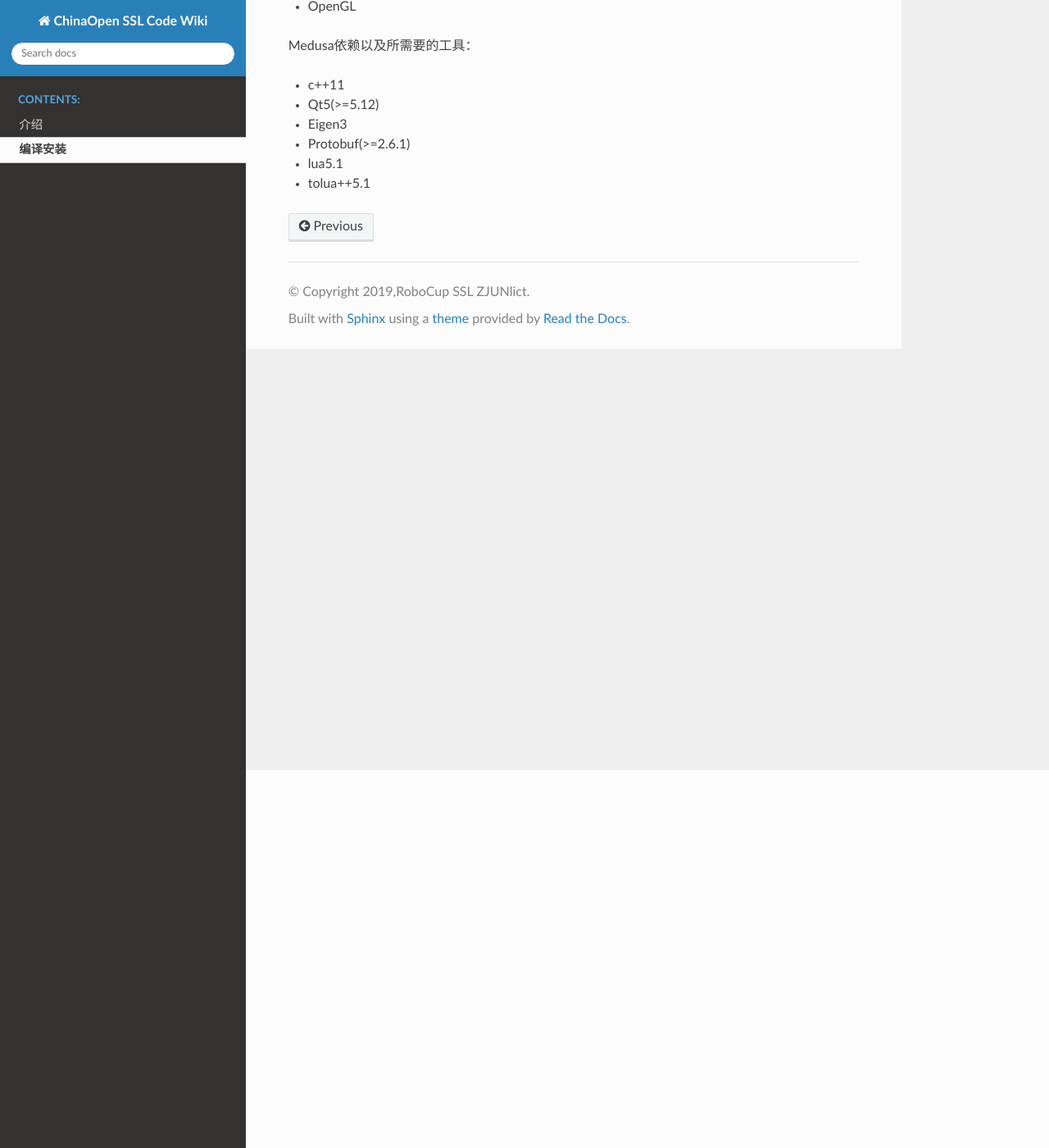
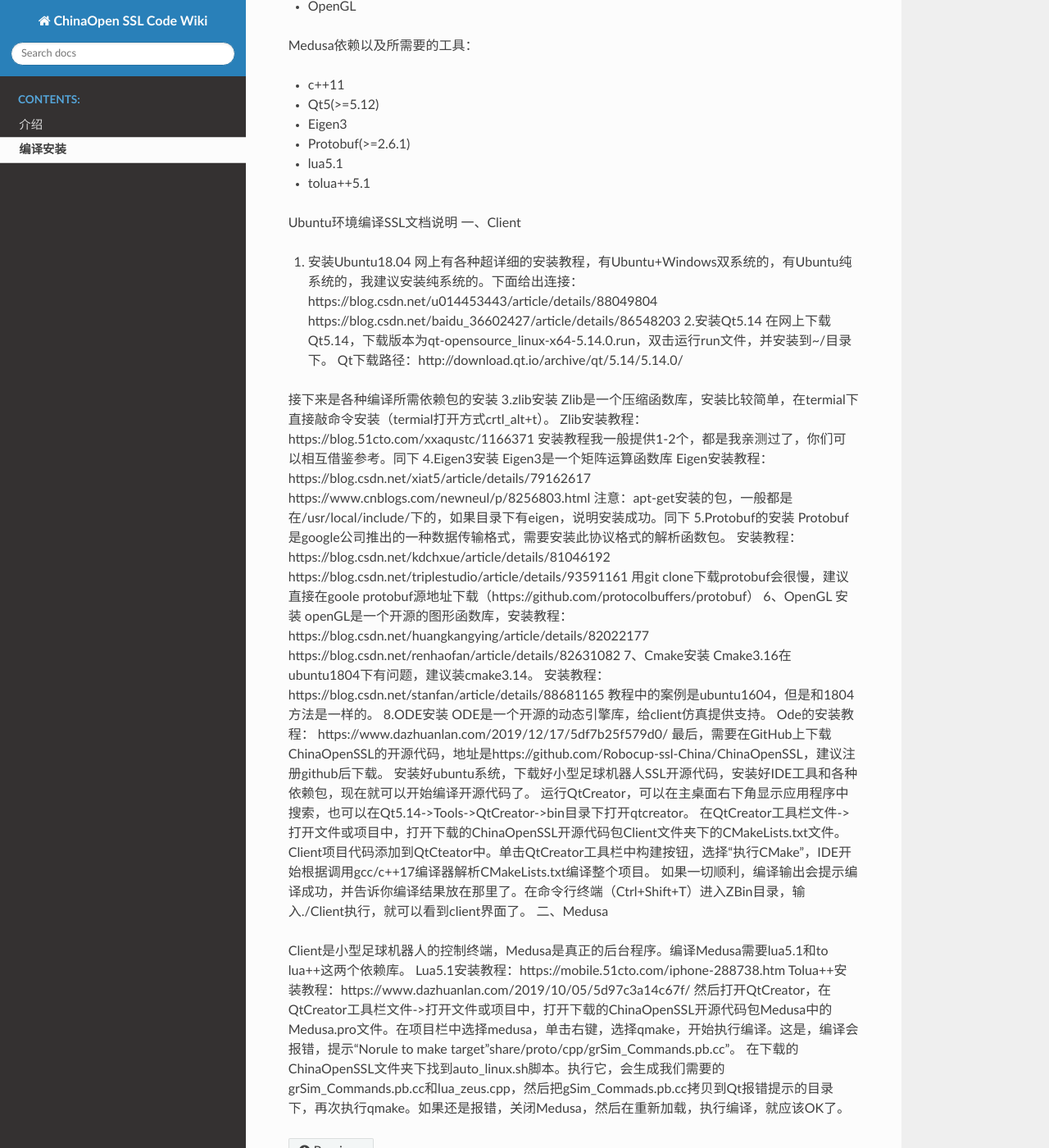
Before and after one commit to Robocup-ssl-China/rocos_wiki, a Sphinx documentation site: the page built from source/install.md, in a window 1280 px wide and 1400 px high, scrolled down 461 px. Shown: the whole window at 82% size. Built offline with Sphinx 7.4.7 and the Read the Docs theme 2.0.0, drawn with Linux system fonts in a browser that asks for light colours.

Commit message:
Update install.md

```diff
--- a/source/install.md
+++ b/source/install.md
@@ -23,3 +23,51 @@ Medusa依赖以及所需要的工具：
 * Protobuf(>=2.6.1)
 * lua5.1
 * tolua++5.1
+
+Ubuntu环境编译SSL文档说明
+一、Client
+1. 安装Ubuntu18.04
+网上有各种超详细的安装教程，有Ubuntu+Windows双系统的，有Ubuntu纯系统的，我建议安装纯系统的。下面给出连接：
+https://blog.csdn.net/u014453443/article/details/88049804
+https://blog.csdn.net/baidu_36602427/article/details/86548203
+2.安装Qt5.14
+在网上下载Qt5.14，下载版本为qt-opensource_linux-x64-5.14.0.run，双击运行run文件，并安装到~/目录下。
+Qt下载路径：http://download.qt.io/archive/qt/5.14/5.14.0/
+
+接下来是各种编译所需依赖包的安装
+3.zlib安装
+Zlib是一个压缩函数库，安装比较简单，在termial下直接敲命令安装（termial打开方式crtl_alt+t）。
+Zlib安装教程： https://blog.51cto.com/xxaqustc/1166371
+安装教程我一般提供1-2个，都是我亲测过了，你们可以相互借鉴参考。同下
+4.Eigen3安装
+Eigen3是一个矩阵运算函数库
+Eigen安装教程： https://blog.csdn.net/xiat5/article/details/79162617
+https://www.cnblogs.com/newneul/p/8256803.html
+注意：apt-get安装的包，一般都是在/usr/local/include/下的，如果目录下有eigen，说明安装成功。同下
+5.Protobuf的安装
+Protobuf是google公司推出的一种数据传输格式，需要安装此协议格式的解析函数包。
+安装教程：https://blog.csdn.net/kdchxue/article/details/81046192
+https://blog.csdn.net/triplestudio/article/details/93591161
+用git clone下载protobuf会很慢，建议直接在goole protobuf源地址下载（https://github.com/protocolbuffers/protobuf）
+6、OpenGL 安装
+openGL是一个开源的图形函数库，安装教程：https://blog.csdn.net/huangkangying/article/details/82022177
+https://blog.csdn.net/renhaofan/article/details/82631082
+7、Cmake安装
+Cmake3.16在ubuntu1804下有问题，建议装cmake3.14。
+安装教程：https://blog.csdn.net/stanfan/article/details/88681165
+教程中的案例是ubuntu1604，但是和1804方法是一样的。
+8.ODE安装
+ODE是一个开源的动态引擎库，给client仿真提供支持。
+Ode的安装教程： https://www.dazhuanlan.com/2019/12/17/5df7b25f579d0/
+最后，需要在GitHub上下载ChinaOpenSSL的开源代码，地址是https://github.com/Robocup-ssl-China/ChinaOpenSSL，建议注册github后下载。
+安装好ubuntu系统，下载好小型足球机器人SSL开源代码，安装好IDE工具和各种依赖包，现在就可以开始编译开源代码了。
+运行QtCreator，可以在主桌面右下角显示应用程序中搜索，也可以在Qt5.14->Tools->QtCreator->bin目录下打开qtcreator。
+在QtCreator工具栏文件->打开文件或项目中，打开下载的ChinaOpenSSL开源代码包Client文件夹下的CMakeLists.txt文件。Client项目代码添加到QtCteator中。单击QtCreator工具栏中构建按钮，选择“执行CMake”，IDE开始根据调用gcc/c++17编译器解析CMakeLists.txt编译整个项目。
+如果一切顺利，编译输出会提示编译成功，并告诉你编译结果放在那里了。在命令行终端（Ctrl+Shift+T）进入ZBin目录，输入./Client执行，就可以看到client界面了。
+二、Medusa
+
+Client是小型足球机器人的控制终端，Medusa是真正的后台程序。编译Medusa需要lua5.1和to lua++这两个依赖库。
+Lua5.1安装教程：https://mobile.51cto.com/iphone-288738.htm
+Tolua++安装教程：https://www.dazhuanlan.com/2019/10/05/5d97c3a14c67f/
+然后打开QtCreator，在QtCreator工具栏文件->打开文件或项目中，打开下载的ChinaOpenSSL开源代码包Medusa中的Medusa.pro文件。在项目栏中选择medusa，单击右键，选择qmake，开始执行编译。这是，编译会报错，提示“Norule to make target”share/proto/cpp/grSim_Commands.pb.cc”。
+在下载的ChinaOpenSSL文件夹下找到auto_linux.sh脚本。执行它，会生成我们需要的grSim_Commands.pb.cc和lua_zeus.cpp，然后把gSim_Commads.pb.cc拷贝到Qt报错提示的目录下，再次执行qmake。如果还是报错，关闭Medusa，然后在重新加载，执行编译，就应该OK了。
```
